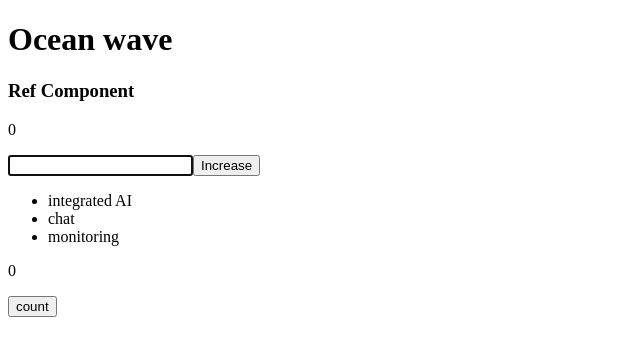
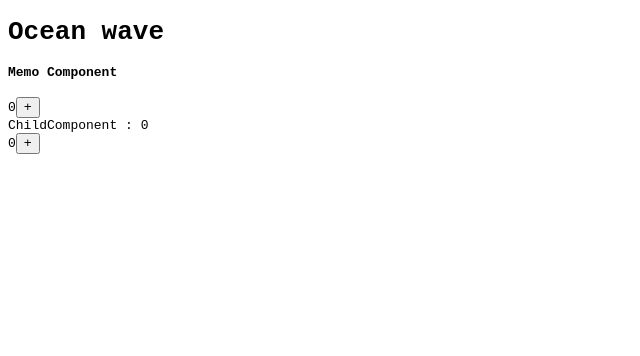
Before and after one commit to Itshatami/Hooks, a React (Vite) app: page / in a window 1280 px wide. Shown: the top 356 px of the page, without its empty margins (0-640 px from the left). Built offline with nearby package versions, Linux system fonts and the light colour scheme.

Commit message:
how to use memo in child component

```diff
--- a/src/App.jsx
+++ b/src/App.jsx
@@ -1,3 +1,4 @@
+import MemoComponent from "./components/MemoComponent";
 import RefComponent from "./components/RefComponent";
 
 
@@ -5,7 +6,8 @@ function App() {
   return (
     <>
       <h1>Ocean wave</h1>
-      <RefComponent />
+      {/* <RefComponent /> */}
+      <MemoComponent />
     </>
   );
 }
--- /dev/null
+++ b/src/components/ChildComponent.jsx
@@ -0,0 +1,9 @@
+import React, { memo } from "react";
+
+function ChildComponent({ nubmer }) {
+  console.log("Child Component is rendered");
+
+  return <div>ChildComponent : {nubmer}</div>;
+}
+
+export default memo(ChildComponent);
--- a/src/components/MemoComponent.jsx
+++ b/src/components/MemoComponent.jsx
@@ -1,9 +1,32 @@
 // Memoization
 
+import { useState } from "react";
+import ChildComponent from "./ChildComponent";
+
+// جلوگیری میکنه از رندر های تکراری
+// مثلا وقت هایی که خروجی ها در هر رندر یکیه و نیاز نیست هربار همون محاسبات رو انجام بده
+
+// کی رندر صورت میگیره ؟
+// state
+// context
+// parent
+
 function MemoComponent() {
+  console.log("Memo Component is rendered.");
+
+  const [counter, setCounter] = useState(0);
+  const [number, setNumber] = useState(0);
+
   return (
-    <div>MemoComponent</div>
-  )
+    <div>
+      <h4>Memo Component</h4>
+      <span>{counter}</span>
+      <button onClick={() => setCounter((counter) => counter + 1)}>+</button>
+      <ChildComponent nubmer={number} />
+      <span>{number}</span>
+      <button onClick={() => setNumber((number) => number + 1)}>+</button>
+    </div>
+  );
 }
 
-export default MemoComponent
+export default MemoComponent;
--- a/src/index.css
+++ b/src/index.css
@@ -0,0 +1,3 @@
+*{
+    font-family: monospace;
+}
```
